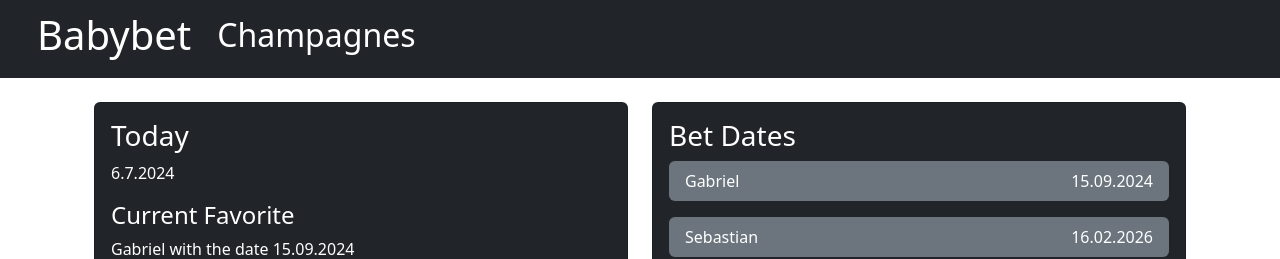
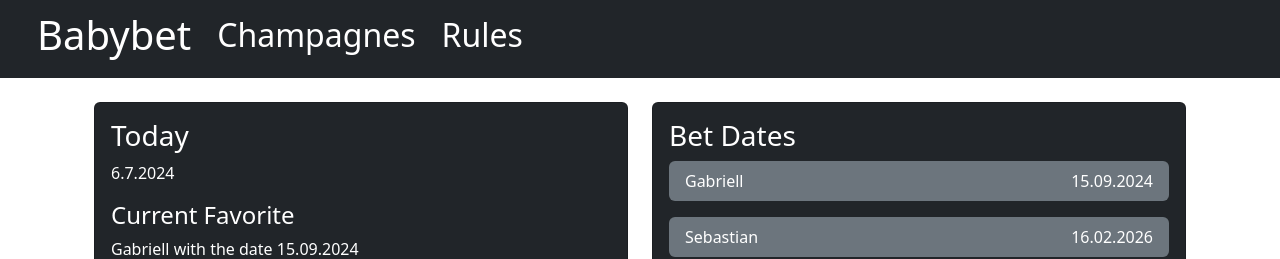
Before and after one commit to maxfinanger/babybet, a React (Vite) app: page / in a window 1280 px wide. Shown: the top 259 px of the page. Built offline with nearby package versions, Linux system fonts and the light colour scheme.

Commit message:
Small changes

```diff
--- a/src/components/dates/currentDate.tsx
+++ b/src/components/dates/currentDate.tsx
@@ -10,7 +10,7 @@ function CurrentDate() {
   const currentDate = `${date}.${month}.${year}`;
 
   const betDates = [
-    { name: "Gabriel", date: "15.09.2024" },
+    { name: "Gabriell", date: "15.09.2024" },
     { name: "Sebastian", date: "16.02.2026" },
     { name: "Stian", date: "13.11.2026" },
     { name: "Fredrik", date: "27.05.2027" },
--- a/src/components/menubar/Menubar.tsx
+++ b/src/components/menubar/Menubar.tsx
@@ -18,6 +18,13 @@ function Menubar({ onMenuClick }) {
           >
               <h2>Champagnes</h2>
           </button>
+          <button
+              type="button"
+              className="btn text-white"
+              onClick={() => onMenuClick("champagnes")}
+          >
+              <h2>Rules</h2>
+          </button>
       </nav>
   );
 }
```
Lines whose indentation alone changed are shown as unchanged.
